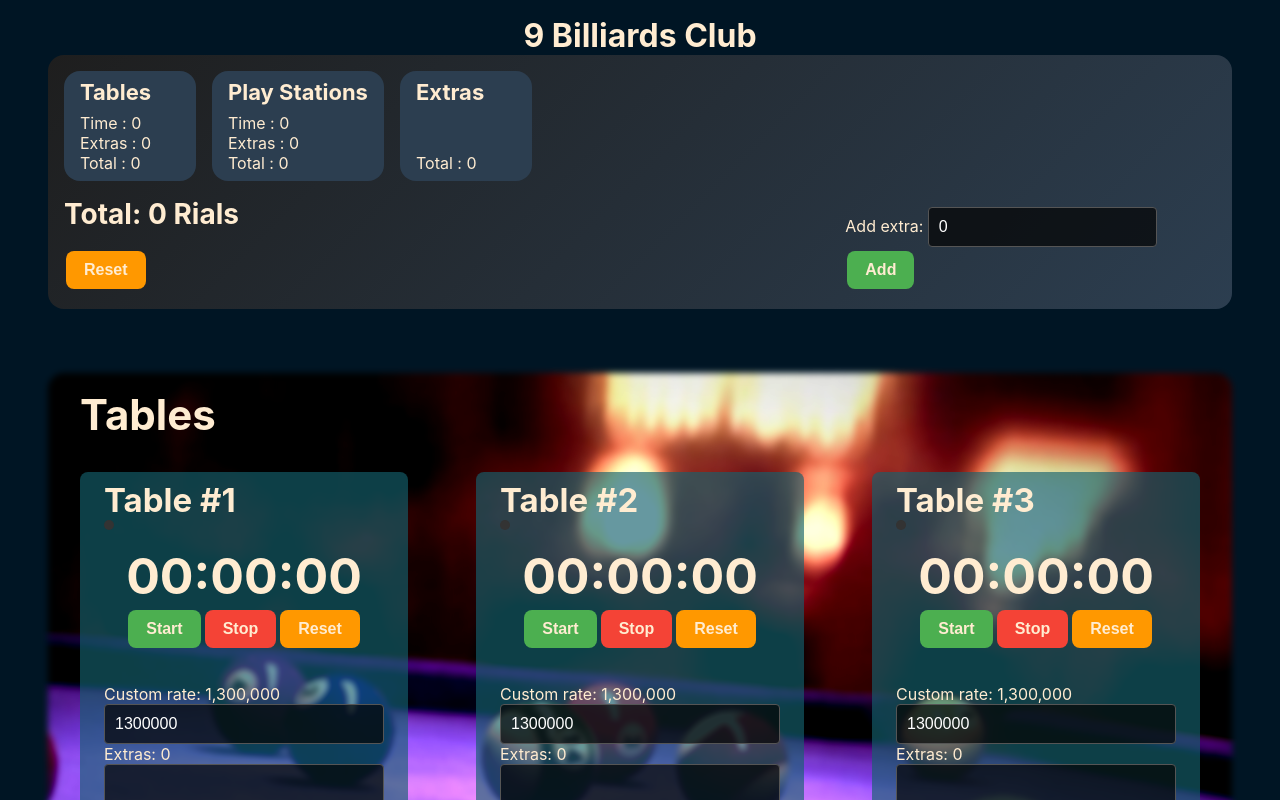
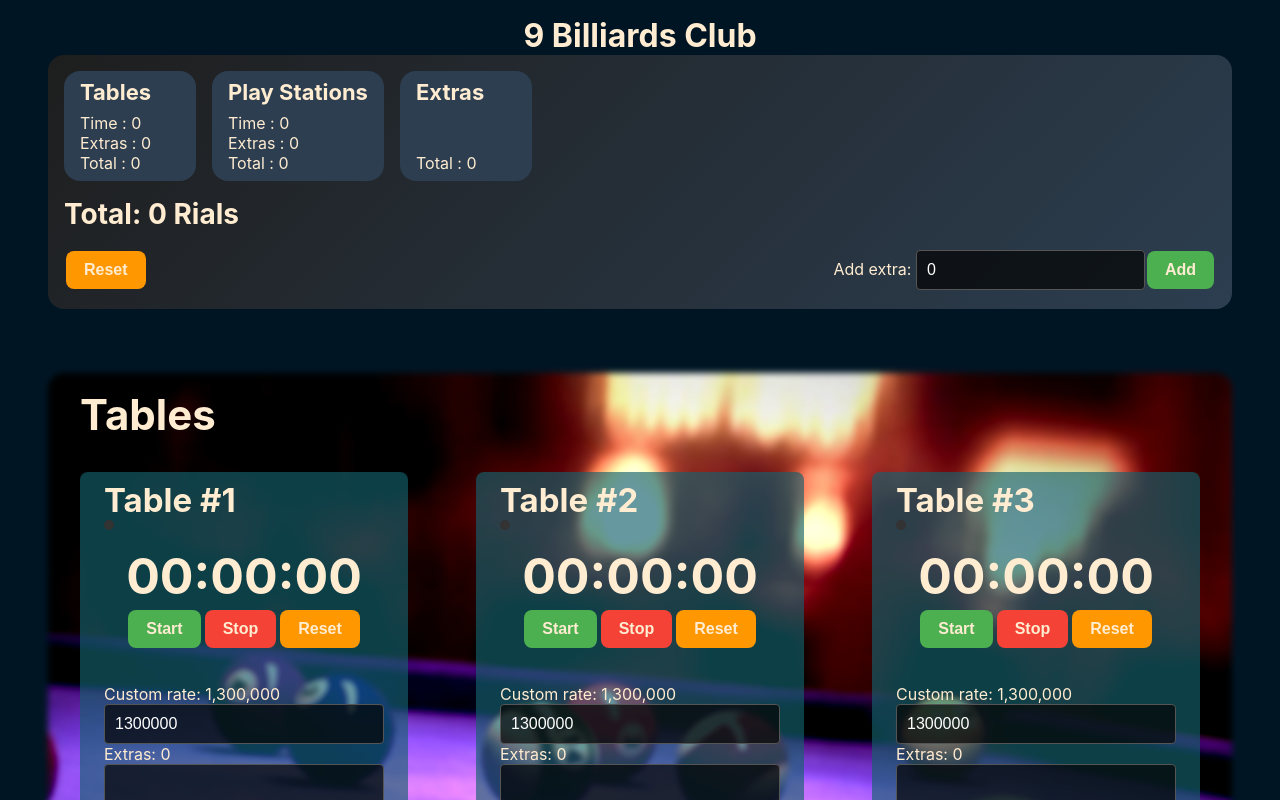
Before and after one commit to Thermite10k/cmgmt, a React (Create React App) app: page / in a window 1280 px wide. Shown: the top 800 px of the page. Built offline with nearby package versions, Linux system fonts and the light colour scheme.

Commit message:
Improved the Stats style and jsx structure

```diff
--- a/src/components/Stats/Stats.jsx
+++ b/src/components/Stats/Stats.jsx
@@ -16,7 +16,6 @@ const Stats = () => {
 
   return (
     <div className={classes.statsContainer}>
-      <div className={classes.subStatContainer}>
       <div className={classes.statList}>
         {Object.keys(storedData).map(
           (key) =>
@@ -42,11 +41,13 @@ const Stats = () => {
       <div className={` ${classes.total}`}>
         Total: {addCommaSeparator(storedData.total)} Rials
       </div>
+
+      <div className={classes.resetAndExtraContainer}>
         <Button className={classes.totalButton} onClick={handleReset}>
           Reset
         </Button>
+        <SingleExtra />
       </div>
-      <SingleExtra />
     </div>
   );
 };
--- a/src/components/Stats/Stats.module.css
+++ b/src/components/Stats/Stats.module.css
@@ -4,9 +4,6 @@
   color: #ffecd1;
   border-radius: 1rem;
   padding: 1rem;
-  display: flex;
-  justify-content: space-between;
-  align-items: flex-end;
 }
 .statList {
   padding: 0;
@@ -21,9 +18,7 @@
   font-weight: 750;
   font-size: 22px;
 }
-.subStatContainer {
-  width: 70%;
-}
+
 .statsUl {
   padding: 0;
   margin: 0;
@@ -63,3 +58,8 @@
   background-color: #e68900;
   box-shadow: 0 0 2px #ff9800, 0 0 5px #ff9800, 0 0 8px #ff9800;
 }
+.resetAndExtraContainer {
+  display: flex;
+  justify-content: space-between;
+  align-items: flex-start;
+}
```
Lines whose indentation alone changed are shown as unchanged.
